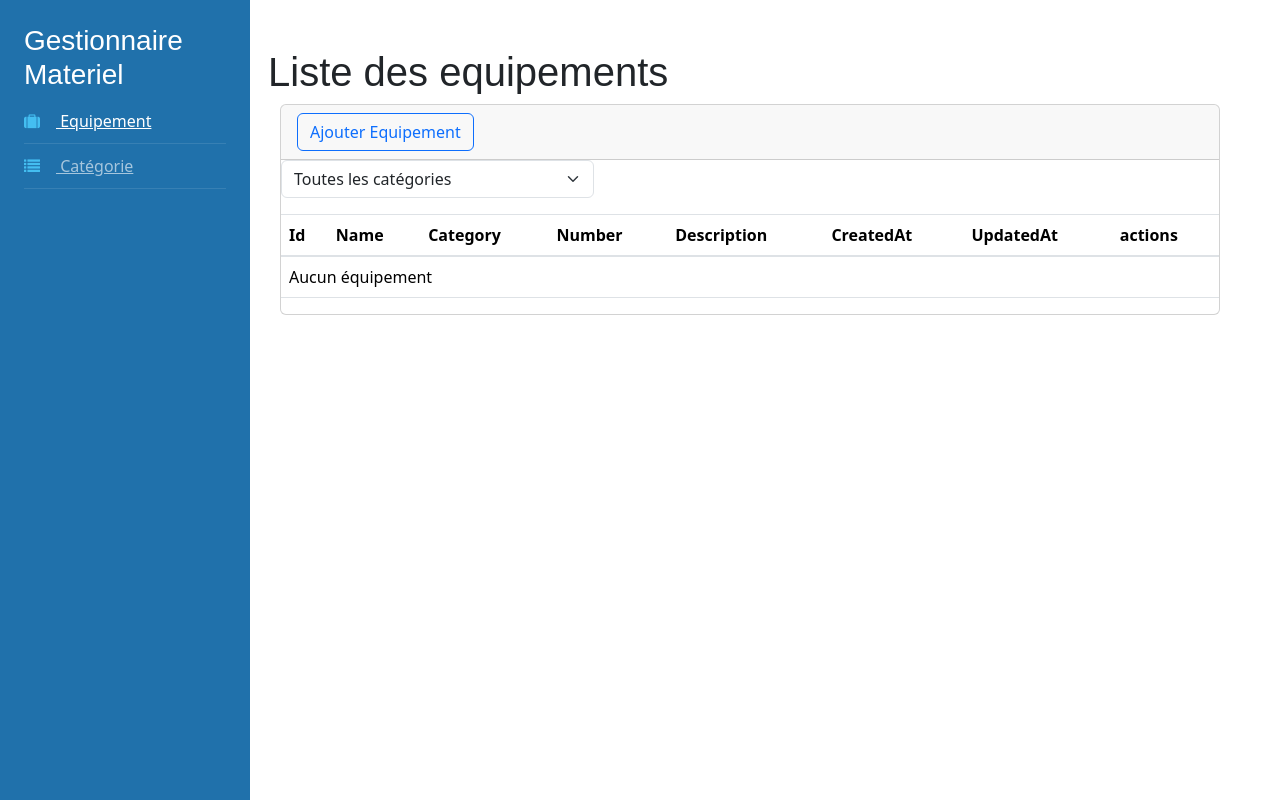
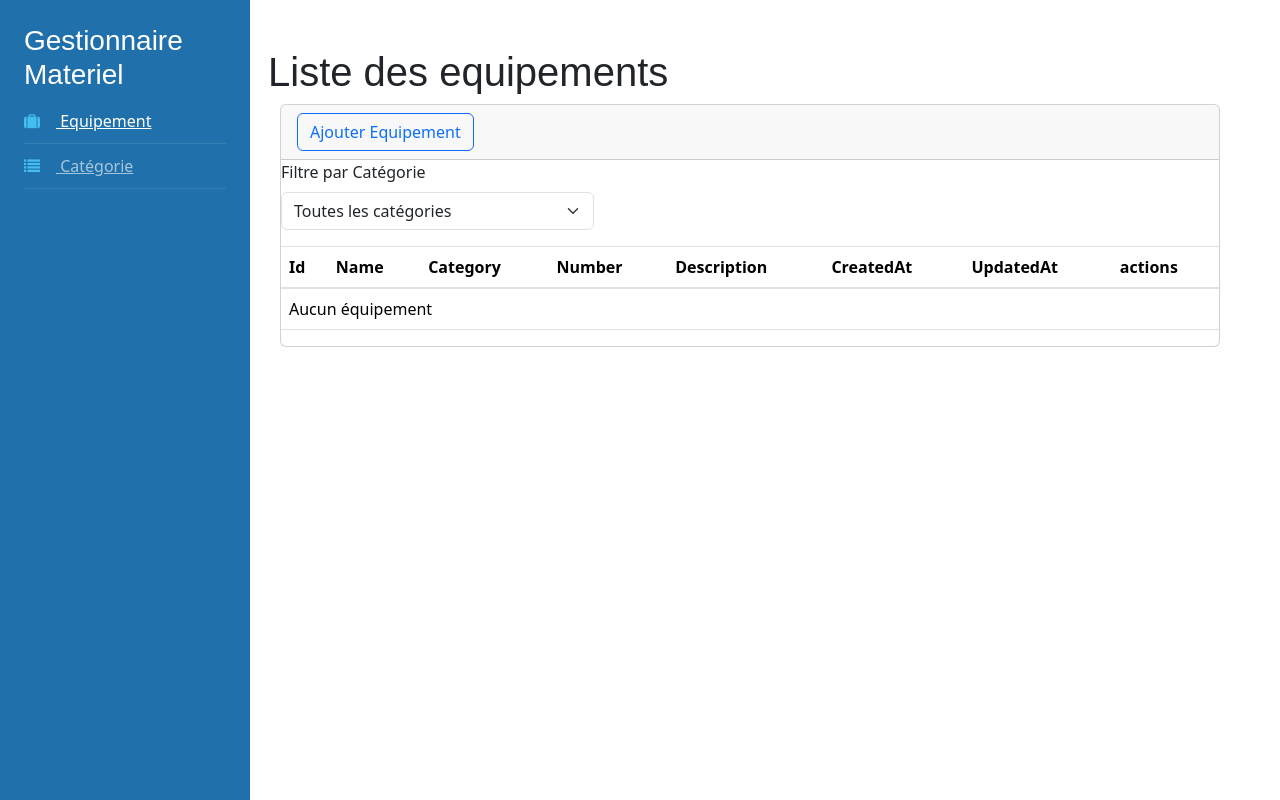
Before and after one commit to harilovajohnny/gestionnaire_materiel, a Symfony app: template gestion_materiel/templates/materiels/index.html.twig in a window 1280 px wide. Run offline with Twig, Linux system fonts and the light colour scheme; the template is opened without the code that fills it, so the values that code supplies are empty; some libraries are stand-ins or nearby versions.

Commit message:
modification  label filtre
modification  label filtre

```diff
--- a/gestion_materiel/templates/materiels/index.html.twig
+++ b/gestion_materiel/templates/materiels/index.html.twig
@@ -29,6 +29,7 @@
                 </a>
             </div>
             <div class="form-group">
+                <label>Filtre par Catégorie</label>
                 <form>
                     <select class="form-select col-md-4" id="categorySelect"  aria-label="Default select example">
                         <option value="">Toutes les catégories</option>
```
